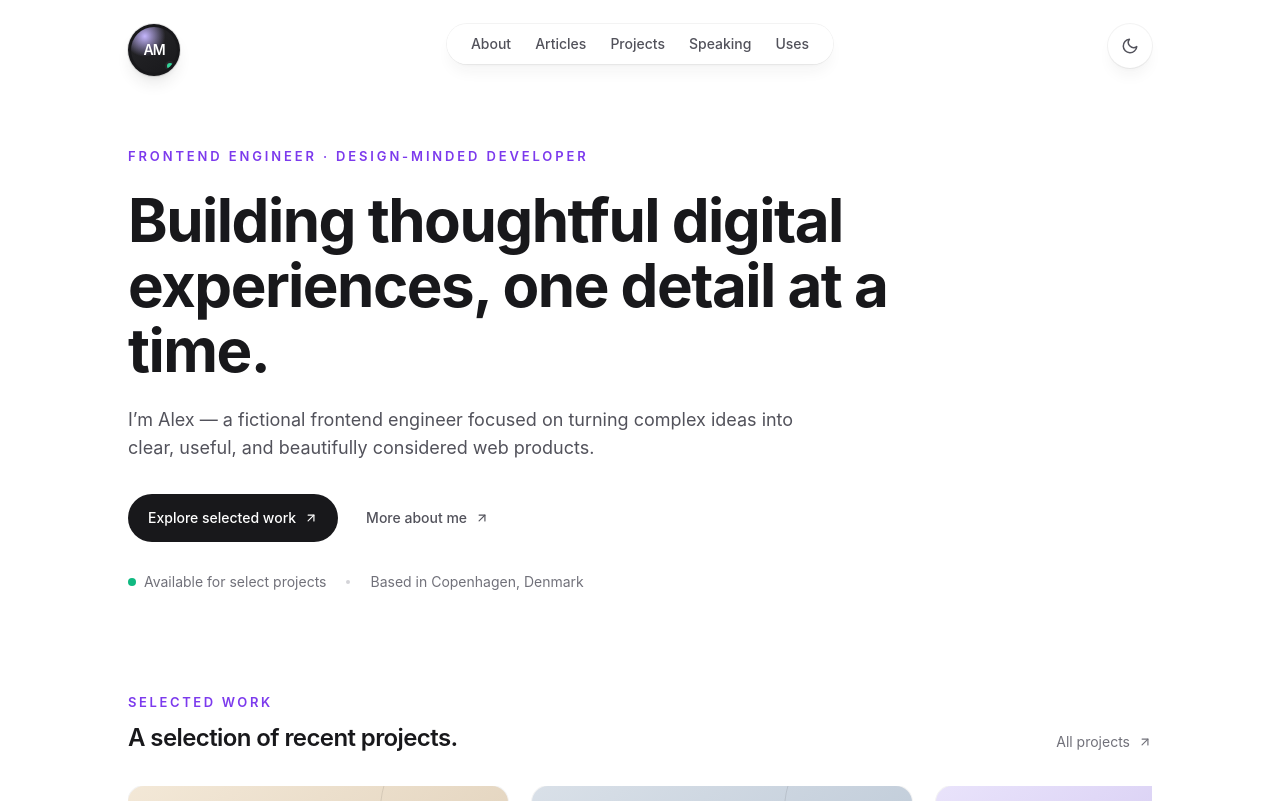
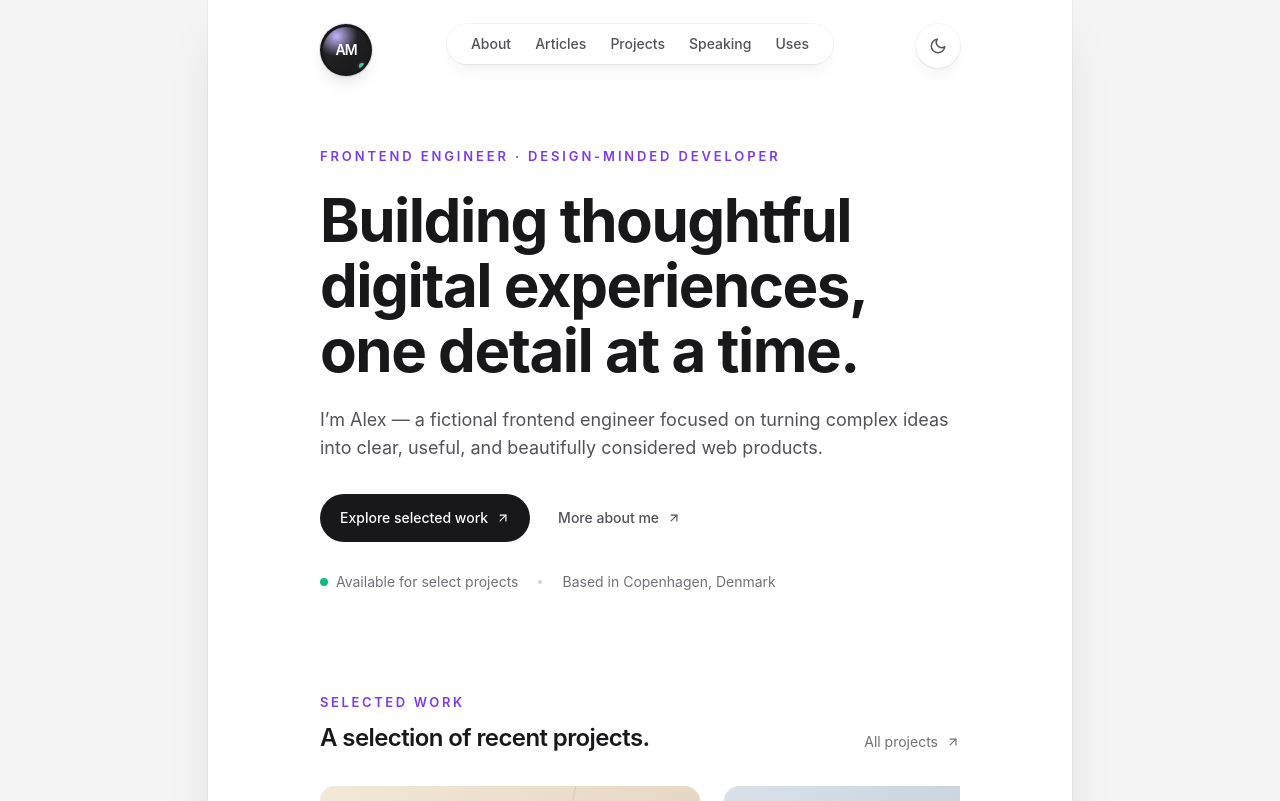
Before and after one commit to Amirsaboor/PersonalWebsite, a Next.js app: page / in a window 1280 px wide. Shown: the top 801 px of the page. Built offline with nearby package versions, Linux system fonts and the light colour scheme.

Commit message:
Rebuild Spotlight shell, sticky navigation, and footer

```diff
--- a/src/app/layout.js
+++ b/src/app/layout.js
@@ -6,20 +6,22 @@ import './global.css'
 
 export const metadata = {
   title: {
-    default: 'Alex Morgan — Frontend Engineer',
+    default: 'Alex Morgan — Software Designer & Developer',
     template: '%s — Alex Morgan',
   },
-  description: 'A fictional portfolio concept for a frontend engineer crafting thoughtful digital products.',
-  metadataBase: new URL('https://example.com/'),
+  description: 'A fictional portfolio exploring software, design, and thoughtful digital products.',
+  metadataBase: new URL('https://amirsaboor.github.io/PersonalWebsite/'),
 }
 
 export default function RootLayout({ children }) {
   return (
-    <html lang="en" className="h-full" suppressHydrationWarning>
-      <body className="min-h-full bg-white text-zinc-900 antialiased transition-colors duration-300 dark:bg-zinc-950 dark:text-zinc-100">
-        <Header />
-        <main className="min-h-[70vh]">{children}</main>
-        <Footer />
+    <html lang="en" className="h-full dark" suppressHydrationWarning>
+      <body className="min-h-full bg-zinc-100 text-zinc-900 antialiased transition-colors duration-300 dark:bg-black dark:text-zinc-100">
+        <div className="site-shell mx-auto flex min-h-screen w-full max-w-[54rem] flex-col bg-white shadow-2xl shadow-black/10 ring-1 ring-black/[0.04] dark:bg-[#18181b] dark:ring-white/[0.04]">
+          <Header />
+          <main className="min-h-[70vh] flex-1">{children}</main>
+          <Footer />
+        </div>
       </body>
     </html>
   )
```
